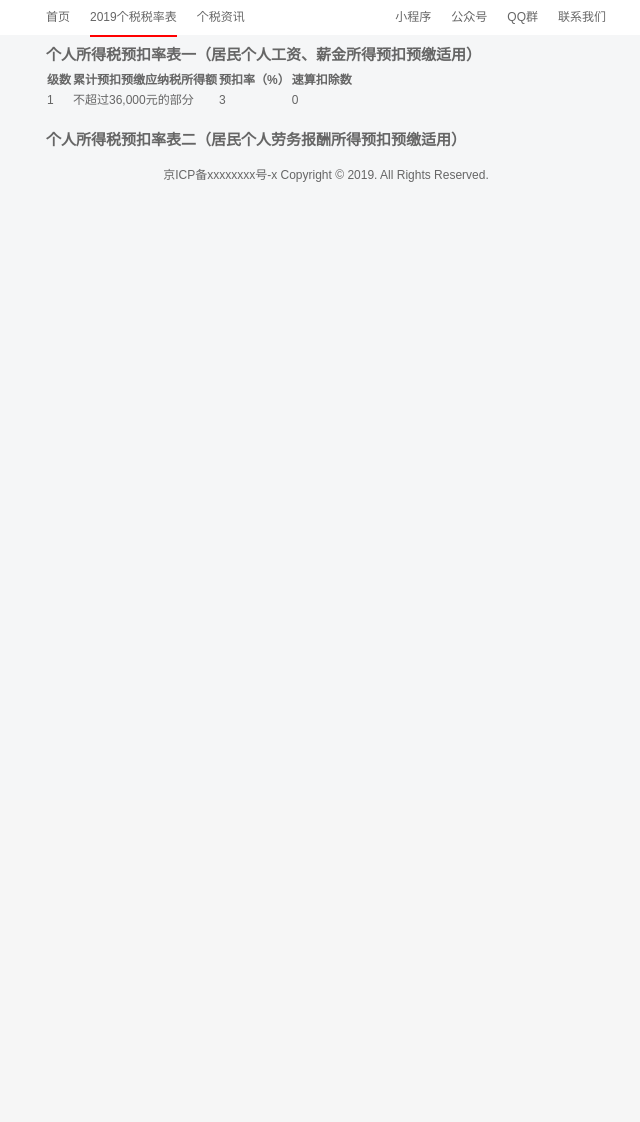
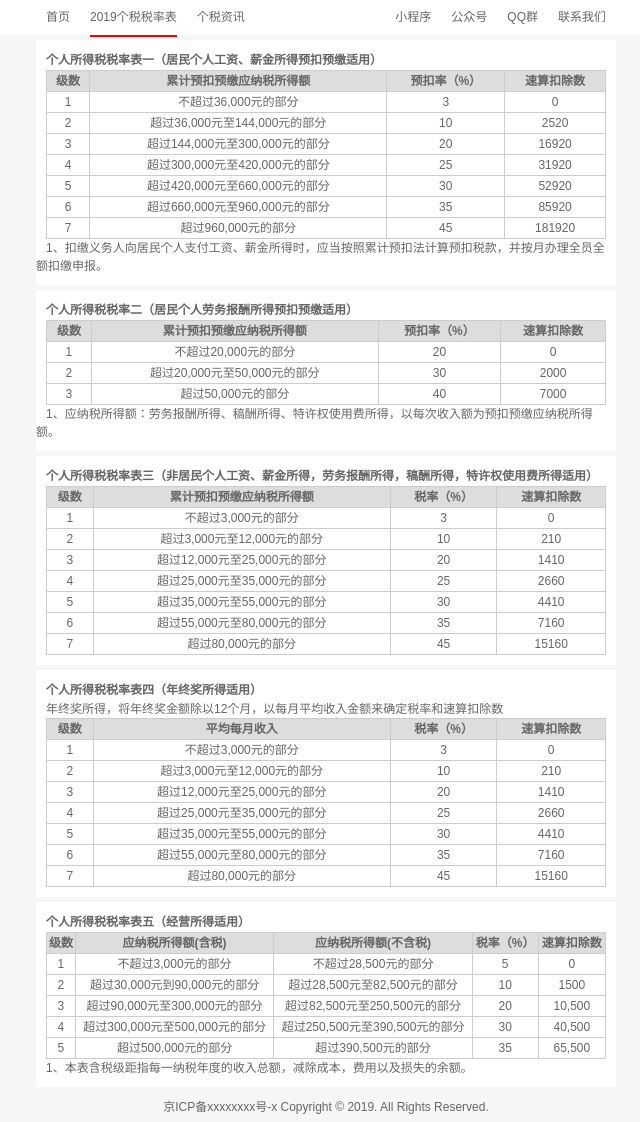
Before and after one commit to xuwg/incomeTax, a web app: file shuilv.html in a window 1280 px wide. Shown: the whole page, without its empty margins (314-954 px from the left). Before the commit the page ends 182 px from the top, so only its background shows below. Run offline with its HTML, style and script files only (its server is not run), Linux system fonts and the light colour scheme.

Commit message:
增加税率表

```diff
--- a/css/shuilv.css
+++ b/css/shuilv.css
@@ -1,32 +1,28 @@
 .shuilvbiao {
     margin: 0 auto;
+    background-color: #fff;
+    padding: 10px 0;
+}
+.shuilvbiao table {
     width: 560px;
+    margin: 0 auto;
 }
-.shuilvbiao h1 {
-    font: 700 15px/30px "microsoft yahei";
+.shuilvbiao table,
+.shuilvbiao th,
+.shuilvbiao td
+{
+    border: 1px solid #ccc;
+    text-align: center;
 }
 
-.shuilvbiao .tablehead {
-    background-color: #e2ebff;
+.shuilvbiao th{
+    background-color:#ddd;
 }
 
+.shuilvbiao h1 {
+    font: 700 12px/20px "microsoft yahei";
+}
+.shuilvbiao h1,
 .shuilvbiao span {
-    display: inline-block;
-    text-align: center;
-    border-right: 1px solid #e2ebff;
+    padding: 0 10px;
 }
-
-.shuilvbiao .tablehead,
-.shuilvbiao .row {
-    height: 45px;
-    line-height: 45px;
-}
-
-.shuilvbiao .row {
-    border: 1px solid #e2ebff;
-    border-right: 0px solid #e2ebff;
-}
-
-.shuilvbiao img {
-    width: 560px;
-}
--- a/shuilv.html
+++ b/shuilv.html
@@ -36,7 +36,7 @@
         <div class="inner_c">
             <div class="gap"></div>
             <div class="shuilvbiao" id="shuilvbiao">
-                <h1>个人所得税预扣率表一（居民个人工资、薪金所得预扣预缴适用）</h1>
+                <h1>个人所得税税率表一（居民个人工资、薪金所得预扣预缴适用）</h1>
                 <table>
                     <tr>
                         <th>级数</th>
@@ -51,40 +51,232 @@
                         <td>0</td>
                     </tr>
                     <tr>
-                        <td></td>
-                        <td></td>
-                        <td></td>
-                        <td></td>
+                        <td>2</td>
+                        <td>超过36,000元至144,000元的部分</td>
+                        <td>10</td>
+                        <td>2520</td>
                     </tr>
                     <tr>
-                        <td></td>
-                        <td></td>
-                        <td></td>
-                        <td></td>
+                        <td>3</td>
+                        <td>超过144,000元至300,000元的部分</td>
+                        <td>20</td>
+                        <td>16920</td>
                     </tr>
                     <tr>
-                        <td></td>
-                        <td></td>
-                        <td></td>
-                        <td></td>
+                        <td>4</td>
+                        <td>超过300,000元至420,000元的部分</td>
+                        <td>25</td>
+                        <td>31920</td>
                     </tr>
                     <tr>
-                        <td></td>
-                        <td></td>
-                        <td></td>
-                        <td></td>
+                        <td>5</td>
+                        <td>超过420,000元至660,000元的部分</td>
+                        <td>30</td>
+                        <td>52920</td>
                     </tr>
                     <tr>
-                        <td></td>
-                        <td></td>
-                        <td></td>
-                        <td></td>
+                        <td>6</td>
+                        <td>超过660,000元至960,000元的部分</td>
+                        <td>35</td>
+                        <td>85920</td>
+                    </tr>
+                    <tr>
+                        <td>7</td>
+                        <td>超过960,000元的部分</td>
+                        <td>45</td>
+                        <td>181920</td>
+                    </tr>
+                </table>
+                <span>1、扣缴义务人向居民个人支付工资、薪金所得时，应当按照累计预扣法计算预扣税款，并按月办理全员全额扣缴申报。</span>
+            </div>
+            <div class="gap"></div>
+            <div class="shuilvbiao">
+                <h1>个人所得税税率二（居民个人劳务报酬所得预扣预缴适用）</h1>
+                <table>
+                    <tr>
+                        <th>级数</th>
+                        <th>累计预扣预缴应纳税所得额</th>
+                        <th>预扣率（%）</th>
+                        <th>速算扣除数</th>
+                    </tr>
+                    <tr>
+                        <td>1</td>
+                        <td>不超过20,000元的部分</td>
+                        <td>20</td>
+                        <td>0</td>
+                    </tr>
+                    <tr>
+                        <td>2</td>
+                        <td>超过20,000元至50,000元的部分</td>
+                        <td>30</td>
+                        <td>2000</td>
+                    </tr>
+                    <tr>
+                        <td>3</td>
+                        <td>超过50,000元的部分</td>
+                        <td>40</td>
+                        <td>7000</td>
+                    </tr>
+                </table>
+                <span>1、应纳税所得额：劳务报酬所得、稿酬所得、特许权使用费所得，以每次收入额为预扣预缴应纳税所得额。</span>
+            </div>
+            <div class="gap"></div>
+            <div class="shuilvbiao">
+                <h1>个人所得税税率表三（非居民个人工资、薪金所得，劳务报酬所得，稿酬所得，特许权使用费所得适用）</h1>
+                <table>
+                    <tr>
+                        <th>级数</th>
+                        <th>累计预扣预缴应纳税所得额</th>
+                        <th>税率（%）</th>
+                        <th>速算扣除数</th>
+                    </tr>
+                    <tr>
+                        <td>1</td>
+                        <td>不超过3,000元的部分</td>
+                        <td>3</td>
+                        <td>0</td>
+                    </tr>
+                    <tr>
+                        <td>2</td>
+                        <td>超过3,000元至12,000元的部分</td>
+                        <td>10</td>
+                        <td>210</td>
+                    </tr>
+                    <tr>
+                        <td>3</td>
+                        <td>超过12,000元至25,000元的部分</td>
+                        <td>20</td>
+                        <td>1410</td>
+                    </tr>
+                    <tr>
+                        <td>4</td>
+                        <td>超过25,000元至35,000元的部分</td>
+                        <td>25</td>
+                        <td>2660</td>
+                    </tr>
+                    <tr>
+                        <td>5</td>
+                        <td>超过35,000元至55,000元的部分</td>
+                        <td>30</td>
+                        <td>4410</td>
+                    </tr>
+                    <tr>
+                        <td>6</td>
+                        <td>超过55,000元至80,000元的部分</td>
+                        <td>35</td>
+                        <td>7160</td>
+                    </tr>
+                    <tr>
+                        <td>7</td>
+                        <td>超过80,000元的部分</td>
+                        <td>45</td>
+                        <td>15160</td>
                     </tr>
                 </table>
             </div>
             <div class="gap"></div>
             <div class="shuilvbiao">
-                <h1>个人所得税预扣率表二（居民个人劳务报酬所得预扣预缴适用）</h1>
+                <h1>个人所得税税率表四（年终奖所得适用）</h1>
+                <span>年终奖所得，将年终奖金额除以12个月，以每月平均收入金额来确定税率和速算扣除数</span>
+                <table>
+                    <tr>
+                        <th>级数</th>
+                        <th>平均每月收入</th>
+                        <th>税率（%）</th>
+                        <th>速算扣除数</th>
+                    </tr>
+                    <tr>
+                        <td>1</td>
+                        <td>不超过3,000元的部分</td>
+                        <td>3</td>
+                        <td>0</td>
+                    </tr>
+                    <tr>
+                        <td>2</td>
+                        <td>超过3,000元至12,000元的部分</td>
+                        <td>10</td>
+                        <td>210</td>
+                    </tr>
+                    <tr>
+                        <td>3</td>
+                        <td>超过12,000元至25,000元的部分</td>
+                        <td>20</td>
+                        <td>1410</td>
+                    </tr>
+                    <tr>
+                        <td>4</td>
+                        <td>超过25,000元至35,000元的部分</td>
+                        <td>25</td>
+                        <td>2660</td>
+                    </tr>
+                    <tr>
+                        <td>5</td>
+                        <td>超过35,000元至55,000元的部分</td>
+                        <td>30</td>
+                        <td>4410</td>
+                    </tr>
+                    <tr>
+                        <td>6</td>
+                        <td>超过55,000元至80,000元的部分</td>
+                        <td>35</td>
+                        <td>7160</td>
+                    </tr>
+                    <tr>
+                        <td>7</td>
+                        <td>超过80,000元的部分</td>
+                        <td>45</td>
+                        <td>15160</td>
+                    </tr>
+                </table>
+            </div>
+            <div class="gap"></div>
+            <div class="shuilvbiao">
+                <h1>个人所得税税率表五（经营所得适用）</h1>
+                <table>
+                    <tr>
+                        <th>级数</th>
+                        <th>应纳税所得额(含税)</th>
+                        <th>应纳税所得额(不含税)</th>
+                        <th>税率（%）</th>
+                        <th>速算扣除数</th>
+                    </tr>
+                    <tr>
+                        <td>1</td>
+                        <td>不超过3,000元的部分</td>
+                        <td>不超过28,500元的部分</td>
+                        <td>5</td>
+                        <td>0</td>
+                    </tr>
+                    <tr>
+                        <td>2</td>
+                        <td>超过30,000元到90,000元的部分</td>
+                        <td>超过28,500元至82,500元的部分</td>
+                        <td>10</td>
+                        <td>1500</td>
+                    </tr>
+                    <tr>
+                        <td>3</td>
+                        <td>超过90,000元至300,000元的部分</td>
+                        <td>超过82,500元至250,500元的部分</td>
+                        <td>20</td>
+                        <td>10,500</td>
+                    </tr>
+                    <tr>
+                        <td>4</td>
+                        <td>超过300,000元至500,000元的部分</td>
+                        <td>超过250,500元至390,500元的部分</td>
+                        <td>30</td>
+                        <td>40,500</td>
+                    </tr>
+                    <tr>
+                        <td>5</td>
+                        <td>超过500,000元的部分</td>
+                        <td>超过390,500元的部分</td>
+                        <td>35</td>
+                        <td>65,500</td>
+                    </tr>
+                </table>
+                <span>1、本表含税级距指每一纳税年度的收入总额，减除成本，费用以及损失的余额。</span>
             </div>
         </div>
     </div>
```
